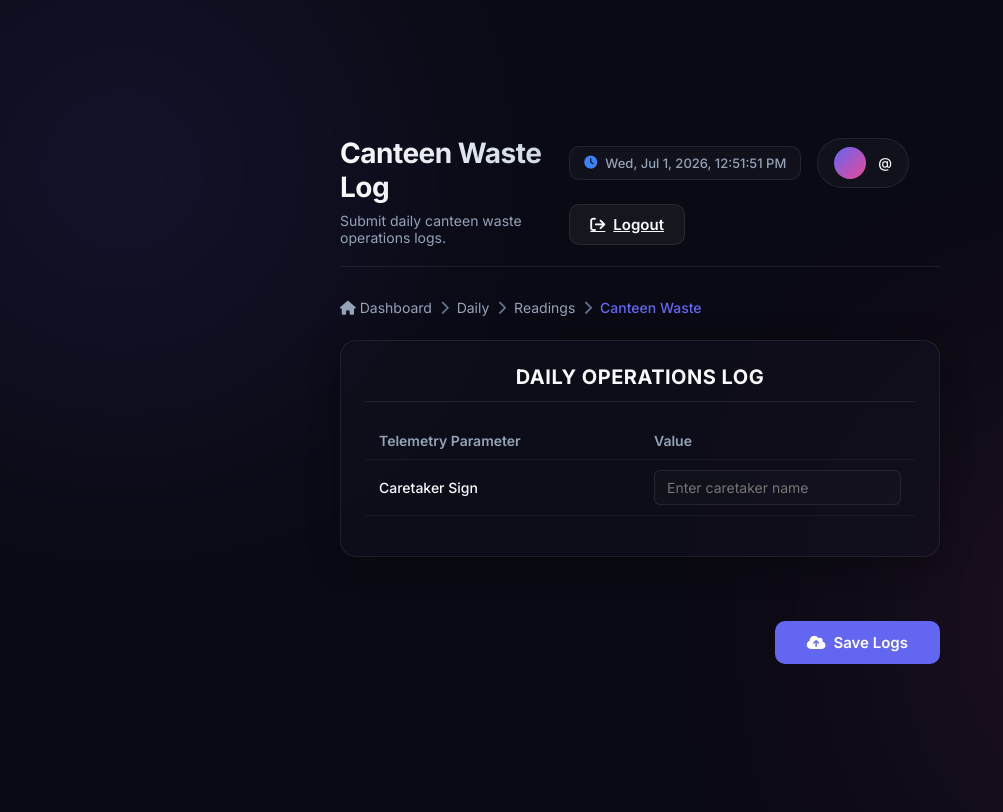
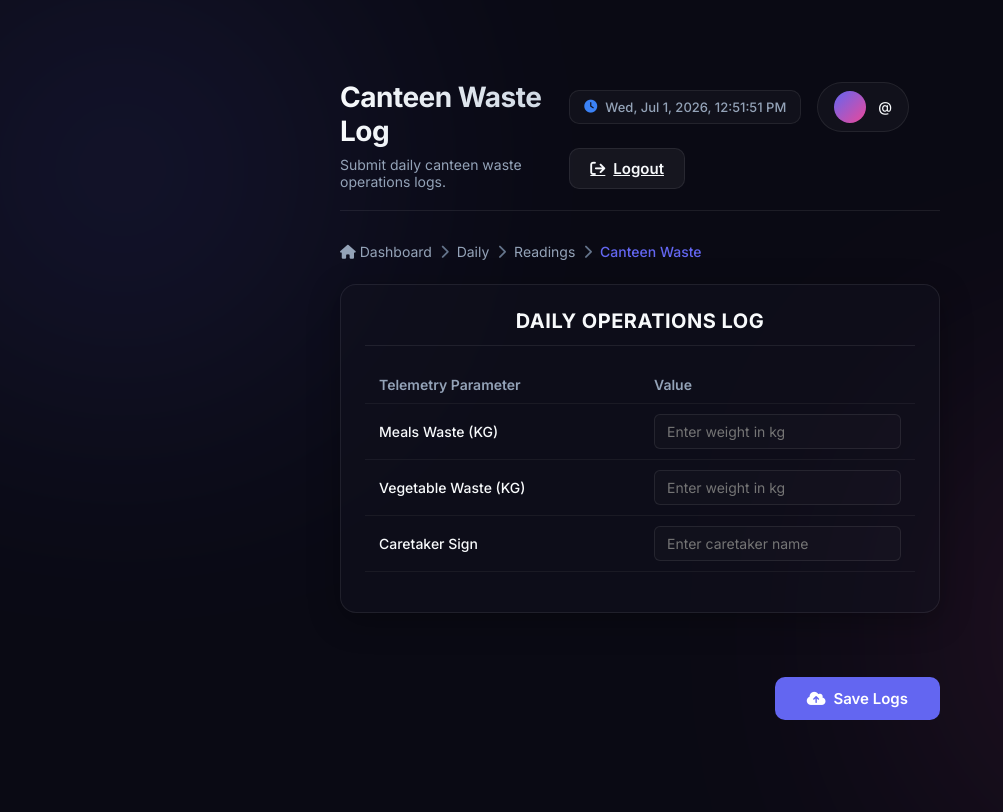
Before and after one commit to KISHORE24092004/AUDIT-APP, a Flask app: template templates/canteen_waste.html in a window 1280 px wide; the page is wider, and only the part inside the window is pictured. Shown: the top 812 px of that part, without its empty margins (0-1003 px from the left). Run offline with Flask 3, Linux system fonts and the light colour scheme; the template is opened without the code that fills it, so the values that code supplies are empty; parts of the project's set-up code (start-up, migrations or seed data) failed here and were passed over; some libraries are stand-ins or nearby versions.

Commit message:
feat: Integrate Meals Waste and Vegetable Waste questions into Canteen Waste logs

```diff
--- a/app.py
+++ b/app.py
@@ -660,7 +660,7 @@ def canteen_waste_entry():
             flash("Canteen Waste logs for today are already locked.", "warning")
             return redirect(url_for('canteen_waste_entry'))
 
-        fields = ['caretaker_sign']
+        fields = ['meals_waste', 'vegetable_waste', 'caretaker_sign']
         data = {f: request.form.get(f, '').strip() for f in fields}
 
         if set_readings_data(db_key, today_date, data):
@@ -1247,7 +1247,7 @@ def export_compressor2_readings():
 @app.route('/dashboard/daily/readings/canteen_waste/export')
 @admin_required
 def export_canteen_waste():
-    canteen_fields = ['caretaker_sign']
+    canteen_fields = ['meals_waste', 'vegetable_waste', 'caretaker_sign']
     return export_readings_generic("canteen_waste", "R/MAI/CW", canteen_fields)
 
 def export_readings_generic(utility_name, doc_no, fields_list):
@@ -1314,7 +1314,8 @@ def export_readings_generic(utility_name, doc_no, fields_list):
         return f"Error loading Excel template: {str(e)}", 500
 
     # Get historical readings
-    history = get_all_historical_readings(f"{utility_name}_readings")
+    db_key = f"{utility_name}_readings" if "waste" not in utility_name else utility_name
+    history = get_all_historical_readings(db_key)
 
     # Helper to safely parse numbers
     def to_num(val):
--- a/generate_readings_templates.py
+++ b/generate_readings_templates.py
@@ -134,6 +134,6 @@ if __name__ == "__main__":
 
     # Canteen Waste
     canteen_headers = [
-        "CARETAKER SIGN"
+        "MEALS WASTE (KG)", "VEGETABLE WASTE (KG)", "CARETAKER SIGN"
     ]
-    generate_utility_template("canteen_waste", "R/MAI/CW", "Canteen Waste Log", canteen_headers, 2)
+    generate_utility_template("canteen_waste", "R/MAI/CW", "Canteen Waste Log", canteen_headers, 4)
--- a/static/js/main.js
+++ b/static/js/main.js
@@ -483,6 +483,8 @@ document.addEventListener('DOMContentLoaded', () => {
                 <thead>
                   <tr>
                     <th>Date</th>
+                    <th>Meals Waste (KG)</th>
+                    <th>Vegetable Waste (KG)</th>
                     <th>Caretaker Sign</th>
                   </tr>
                 </thead>
@@ -498,6 +500,8 @@ document.addEventListener('DOMContentLoaded', () => {
 
                 html += `<tr ${rowClass}>
                   <td style="font-weight: 600; min-width: 100px;">${dateStr}</td>
+                  <td>${val.meals_waste || '-'}</td>
+                  <td>${val.vegetable_waste || '-'}</td>
                   <td>${val.caretaker_sign || '-'}</td>
                 </tr>`;
               }
--- a/templates/canteen_waste.html
+++ b/templates/canteen_waste.html
@@ -56,6 +56,18 @@
           </thead>
           <tbody>
             <tr>
+              <td style="font-weight: 500;">Meals Waste (KG)</td>
+              <td>
+                <input type="number" name="meals_waste" class="table-input" value="{{ data.get('meals_waste', '') }}" placeholder="Enter weight in kg" step="0.1" min="0">
+              </td>
+            </tr>
+            <tr>
+              <td style="font-weight: 500;">Vegetable Waste (KG)</td>
+              <td>
+                <input type="number" name="vegetable_waste" class="table-input" value="{{ data.get('vegetable_waste', '') }}" placeholder="Enter weight in kg" step="0.1" min="0">
+              </td>
+            </tr>
+            <tr>
               <td style="font-weight: 500;">Caretaker Sign</td>
               <td>
                 <input type="text" name="caretaker_sign" class="table-input" value="{{ data.get('caretaker_sign', '') }}" placeholder="Enter caretaker name" required>
```
Also changed, not shown: 5 other files.
